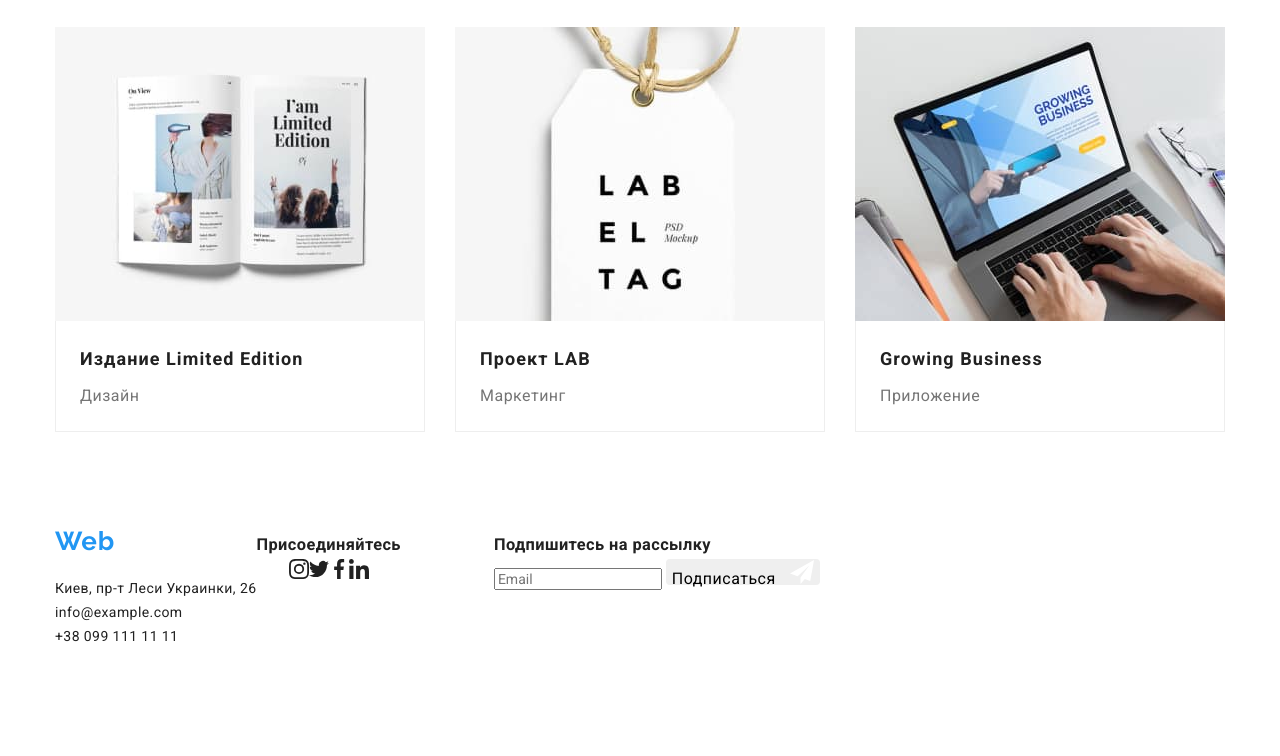
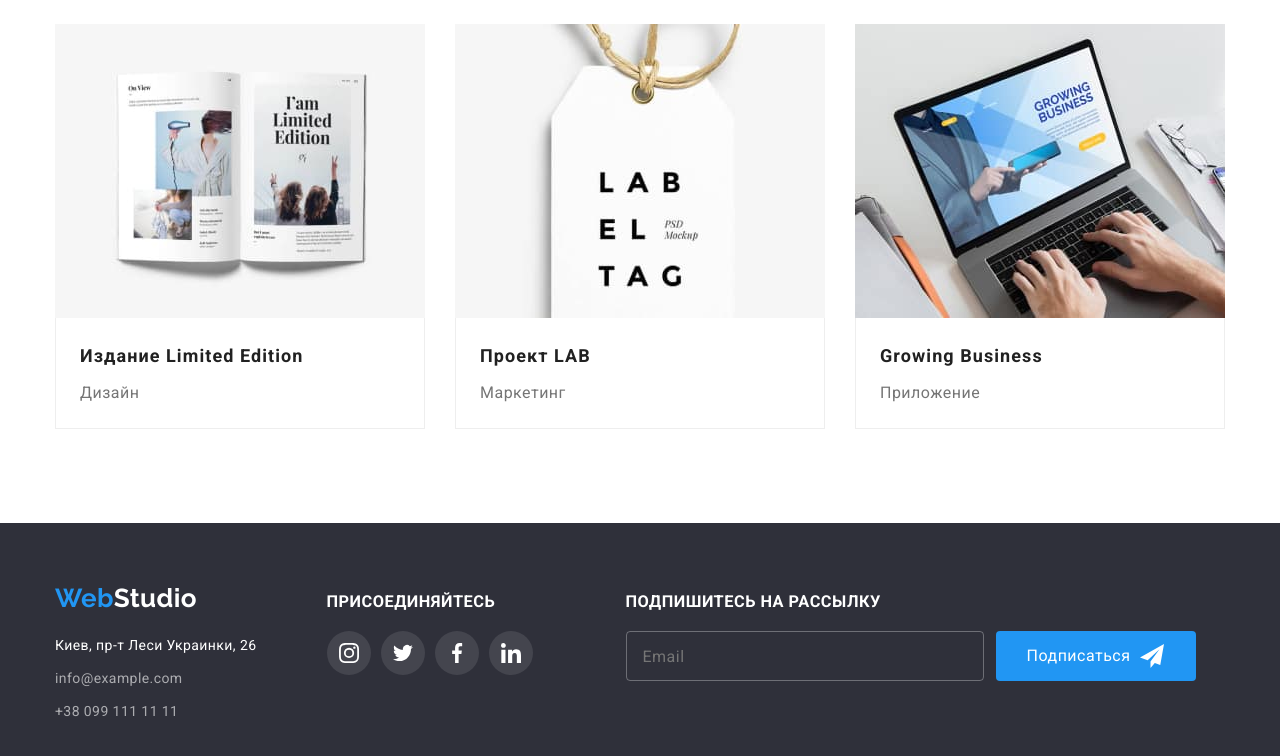
Before and after one commit to okhotnyk/goit-markup-hw-07, a plain HTML site: page portfolio.html in a window 1280 px wide. Shown: the part 1110-1866 px from the top of the page. Before the commit the page ends 1759 px from the top, so only its background shows below. Drawn offline with nearby package versions, Linux system fonts and the light colour scheme.

Commit message:
header height fixed
icon placeholder used

```diff
--- a/portfolio.html
+++ b/portfolio.html
@@ -35,15 +35,15 @@
                 </ul>
             </nav>
             <!-- navigation contacts -->
-            <ul class="nav__contact list">
-                <li class="nav__item"><a class="nav__link link" href="mailto:info@devstudio.com">
-                        <svg class="icon icon--media" width="16" height="12">
+            <ul class="nav__cont-nav list">
+                <li class="nav__item"><a class="link cont-nav__link" href="mailto:info@devstudio.com">
+                        <svg class="icon--media" width="16" height="12">
                             <use href="./images/icons.svg#icon-envelope"></use>
                         </svg>
                         info@devstudio.com</a>
                 </li>
-                <li class="nav__item"><a class="nav__link link" href="tel:+380961111111">
-                        <svg class="icon icon--media" width="10" height="16">
+                <li class="nav__item"><a class="link cont-nav__link" href="tel:+380961111111">
+                        <svg class="icon--media" width="10" height="16">
                             <use href="./images/icons.svg#icon-smartphone"></use>
                         </svg>
                         +38 096 111 11 11</a>
@@ -207,44 +207,45 @@
     <footer class="footer">
         <!-- logo -->
         <div class="container footer-flex">
-            <div>
+            <div class="footer__address">
                 <a class="logo logo--negative link" href="/index.html"><span class="logo--colored">Web</span>Studio</a>
-                <address class="address">
-                    <ul class="contact-list list">
-                        <li class="contact-item"><a class="link link__address" href="">Киев, пр-т Леси Украинки, 26</a></li>
-                        <li class="contact-item"><a class="link link__contact"
+                <address class="contact">
+                    <ul class="contact__list list">
+                        <li class="contact__item"><a class="link address__link" href="">Киев, пр-т Леси Украинки, 26</a>
+                        </li>
+                        <li class="contact__item"><a class="link contact__link"
                                 href="mailto:info@example.com">info@example.com</a></li>
-                        <li class="contact-item"><a class="link link__contact" href="tel:+380991111111">+38 099
-                                111 11 11</a></li>
+                        <li class="contact__item"><a class="link contact__link" href="tel:+380991111111">+38 099 111 11
+                                11</a></li>
                     </ul>
                 </address>
             </div>
-            <div class="invite-block">
-                <h3 class="invite">Присоединяйтесь</h3>
+            <div class="footer__social">
+                <h3 class="footer__title">Присоединяйтесь</h3>
                 <ul class="social list">
-                    <li class="plate__social plate__social--contrast">
-                        <a href="#" class="link link__social link__social--contrast">
+                    <li class="social__plate social__plate--contrast">
+                        <a href="#" class="link social__link social__link--contrast">
                             <svg width="20px" , height="20px" class="icon">
                                 <use href="./images/icons.svg#icon-instagram"></use>
                             </svg>
                         </a>
                     </li>
-                    <li class="plate__social plate__social--contrast">
-                        <a href="" class="link link__social link__social--contrast">
+                    <li class="social__plate social__plate--contrast">
+                        <a href="#" class="link social__link social__link--contrast">
                             <svg width="20px" , height="20px" class="icon">
                                 <use href="./images/icons.svg#icon-twitter"></use>
                             </svg>
                         </a>
                     </li>
-                    <li class="plate__social plate__social--contrast">
-                        <a href="" class="link link__social link__social--contrast">
+                    <li class="social__plate social__plate--contrast">
+                        <a href="#" class="link social__link social__link--contrast">
                             <svg width="20px" , height="20px" class="icon">
                                 <use href="./images/icons.svg#icon-facebook"></use>
                             </svg>
                         </a>
                     </li>
-                    <li class="plate__social plate__social--contrast">
-                        <a href="" class="link link__social link__social--contrast">
+                    <li class="social__plate social__plate--contrast">
+                        <a href="#" class="link social__link social__link--contrast">
                             <svg width="20px" , height="20px" class="icon">
                                 <use href="./images/icons.svg#icon-linkedin"></use>
                             </svg>
@@ -253,10 +254,10 @@
                 </ul>
             </div>
             <div class="subscription">
-                <h3 class="invite">Подпишитесь на рассылку</h3>
-                <div class="subcript__email">
-                    <input type="email" class="footer__input" name="email" placeholder="Email" required />
-                    <button type="submit" class="button button--subscription">Подписаться
+                <h3 class="footer__title">Подпишитесь на рассылку</h3>
+                <div class="subcription__email">
+                    <input type="email" class="subscription__input" name="email" placeholder="Email" required />
+                    <button type="submit" class="button subscription__button">Подписаться
                         <svg class="subscription__icon" width="24" height="24">
                             <use href="./images/icons.svg#icon-send"></use>
                         </svg>
--- a/sass/components/_base.scss
+++ b/sass/components/_base.scss
@@ -33,14 +33,6 @@
   text-align: center;
 }
 
-.icon {
-  fill: currentColor;
-}
-
-.icon--media {
-  margin-right: 10px;
-}
-
 .photo {
   display: block;
 }
@@ -55,3 +47,8 @@
   line-height: $line;
   letter-spacing: $space;
 }
+
+%section {
+  padding-top: 94px;
+  padding-bottom: 94px;
+}
--- a/sass/components/_client.scss
+++ b/sass/components/_client.scss
@@ -24,7 +24,3 @@
     color: var(--brand-accent-color);
   }
 }
-
-.client__icon {
-  @extend %icon;
-}
--- a/sass/components/_footer.scss
+++ b/sass/components/_footer.scss
@@ -1,4 +1,4 @@
-.footer__social {
+.footer {
   padding-top: 60px;
   padding-bottom: 60px;
   color: var(--contrast-text-color);
--- a/sass/components/_icons-social.scss
+++ b/sass/components/_icons-social.scss
@@ -1,5 +1,14 @@
 %icon {
   fill: currentColor;
+}
+
+.client__icon {
+  @extend %icon;
+}
+
+.icon--media {
+  @extend %icon;
+  margin-right: 10px;
 }
 
 .social {
@@ -26,6 +35,7 @@
 }
 
 .social__link {
+  @extend %icon;
   @include flexCenter();
   width: 44px;
   height: 44px;
--- a/sass/components/_logo.scss
+++ b/sass/components/_logo.scss
@@ -1,8 +1,9 @@
 .logo {
+  display: block;
   font-family: $secondary-font;
   font-weight: 700;
   font-size: 26px;
-  @include textParam(1.2);
+  line-height: 1.2;
 
   color: var(--brand-black);
 
--- a/sass/components/_modal-form.scss
+++ b/sass/components/_modal-form.scss
@@ -58,6 +58,7 @@
 }
 
 .form__icon {
+  @extend %icon;
   position: absolute;
   display: inline-block;
   top: 50%;
--- a/sass/components/_site_nav.scss
+++ b/sass/components/_site_nav.scss
@@ -1,5 +1,6 @@
 .nav__site-nav {
   display: flex;
+  align-items: center;
 }
 
 .nav__item {
@@ -42,11 +43,13 @@
   }
 }
 
-.nav__contact {
+.nav__cont-nav {
   display: flex;
   align-items: center;
   margin-left: auto;
+}
 
+.cont-nav__link {
   color: var(--primary-text-color);
 
   transition: color $trans;
```
Also changed, not shown: index.html (+6 -6 lines), css/main.css, css/main.min.css, 2 other files.
